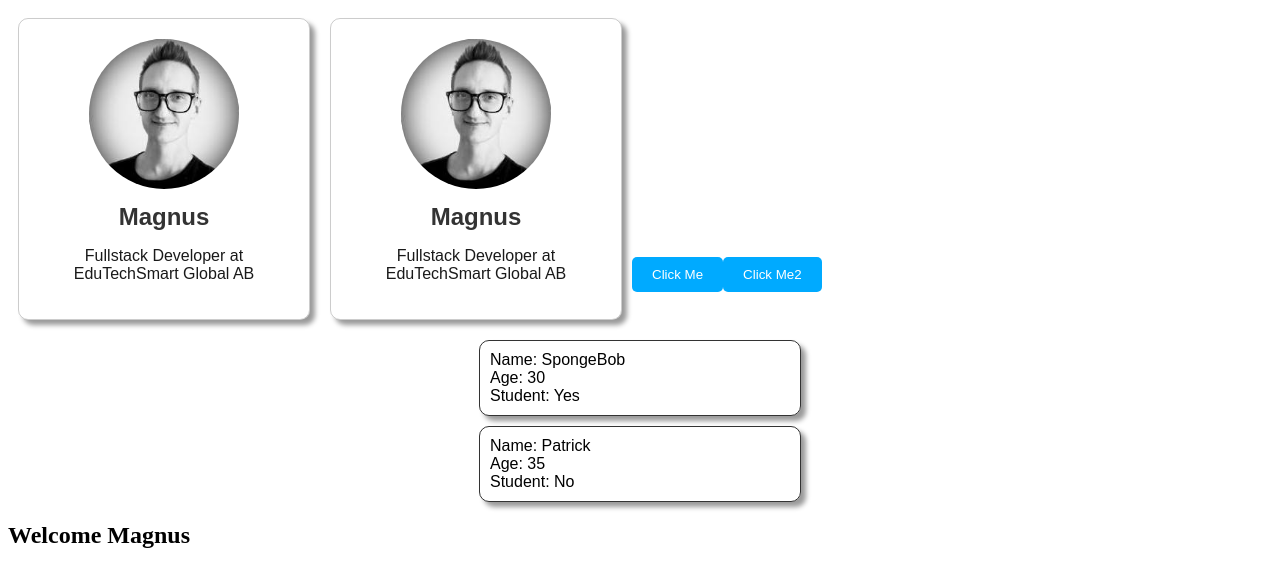
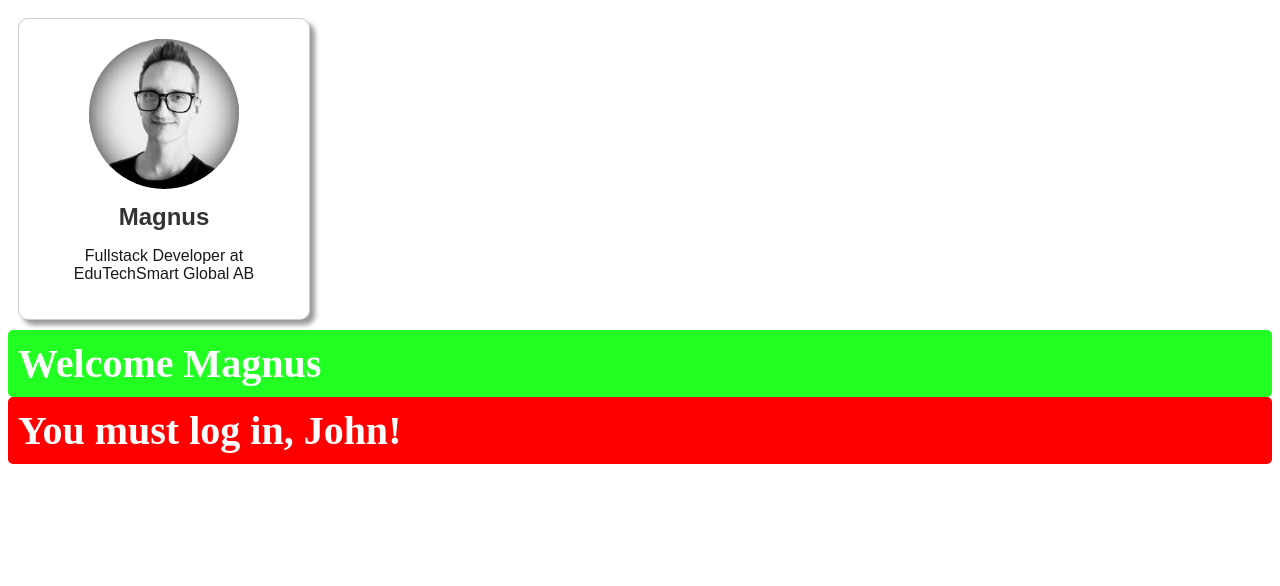
Before and after one commit to mrkarstrom/react-webpage, a React (Vite) app: page / in a window 1280 px wide. Shown: the top 586 px of the page. Built offline with nearby package versions, Linux system fonts and the light colour scheme.

Commit message:
feat (UserGreeting.jsx): Making a login-check

```diff
--- a/src/App.jsx
+++ b/src/App.jsx
@@ -8,12 +8,13 @@ function App() {
   return (
     <>
       <Card />
-      <Card />
-      <Button></Button>
-      <Button2 />
-      <Student name="SpongeBob" age={30} isStudent={true}/>
-      <Student name="Patrick" age={35} isStudent={false}/>
+      {/* <Card /> */}
+      {/* <Button></Button> */}
+      {/* <Button2 /> */}
+      {/* <Student name="SpongeBob" age={30} isStudent={true}/> */}
+      {/* <Student name="Patrick" age={35} isStudent={false}/> */}
       <UserGreeting isLoggedIn={true} username="Magnus" />
+      <UserGreeting isLoggedIn={false} username="John" />
     </>
   );
 }
--- a/src/UserGreeting.jsx
+++ b/src/UserGreeting.jsx
@@ -1,12 +1,11 @@
 import PropTypes from 'prop-types'
 
 function UserGreeting(props) {
-  if(props.isLoggedIn){
-      return <h2>Welcome {props.username}</h2>
-  }
-  else{
-    return <h2>You must log in!</h2>
-  }
+  return props.isLoggedIn ? (
+    <h2 className="welcome-message">Welcome {props.username}</h2>
+  ) : (
+    <h2 className="login-prompt">You must log in, {props.username}!</h2>
+  );
 }
 
 UserGreeting.propTypes = {
--- a/src/index.css
+++ b/src/index.css
@@ -41,3 +41,20 @@
 .student p {
   margin: 0;
 }
+
+.welcome-message {
+  font-size: 2.5em;
+  background-color: #22ff22;
+  color:white;
+  padding: 10px;
+  border-radius:5px;
+  margin:0;
+}
+.login-prompt {
+  font-size: 2.5em;
+  background-color: red;
+  color:white;
+  padding: 10px;
+  border-radius:5px;
+  margin:0;
+}
```
